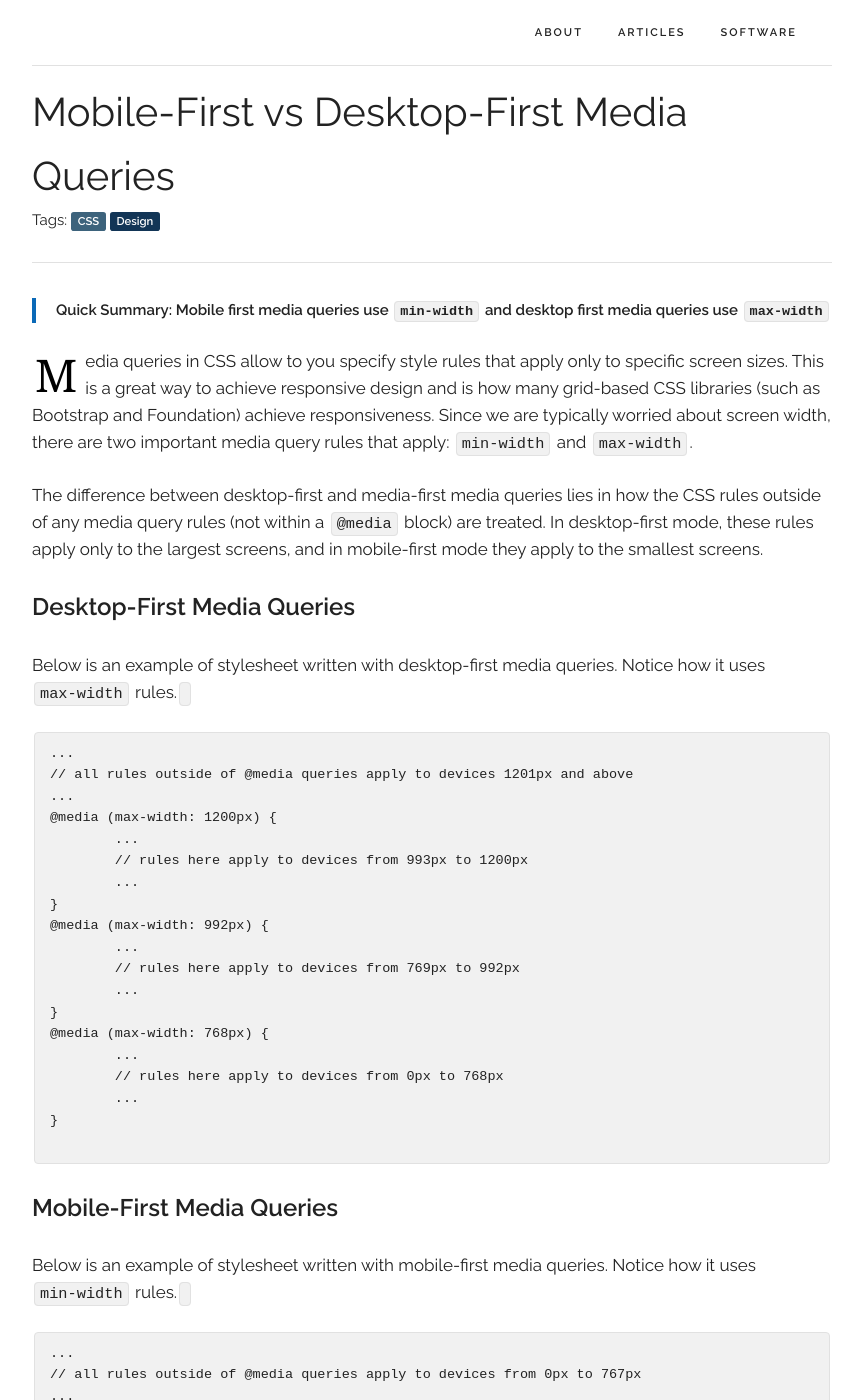
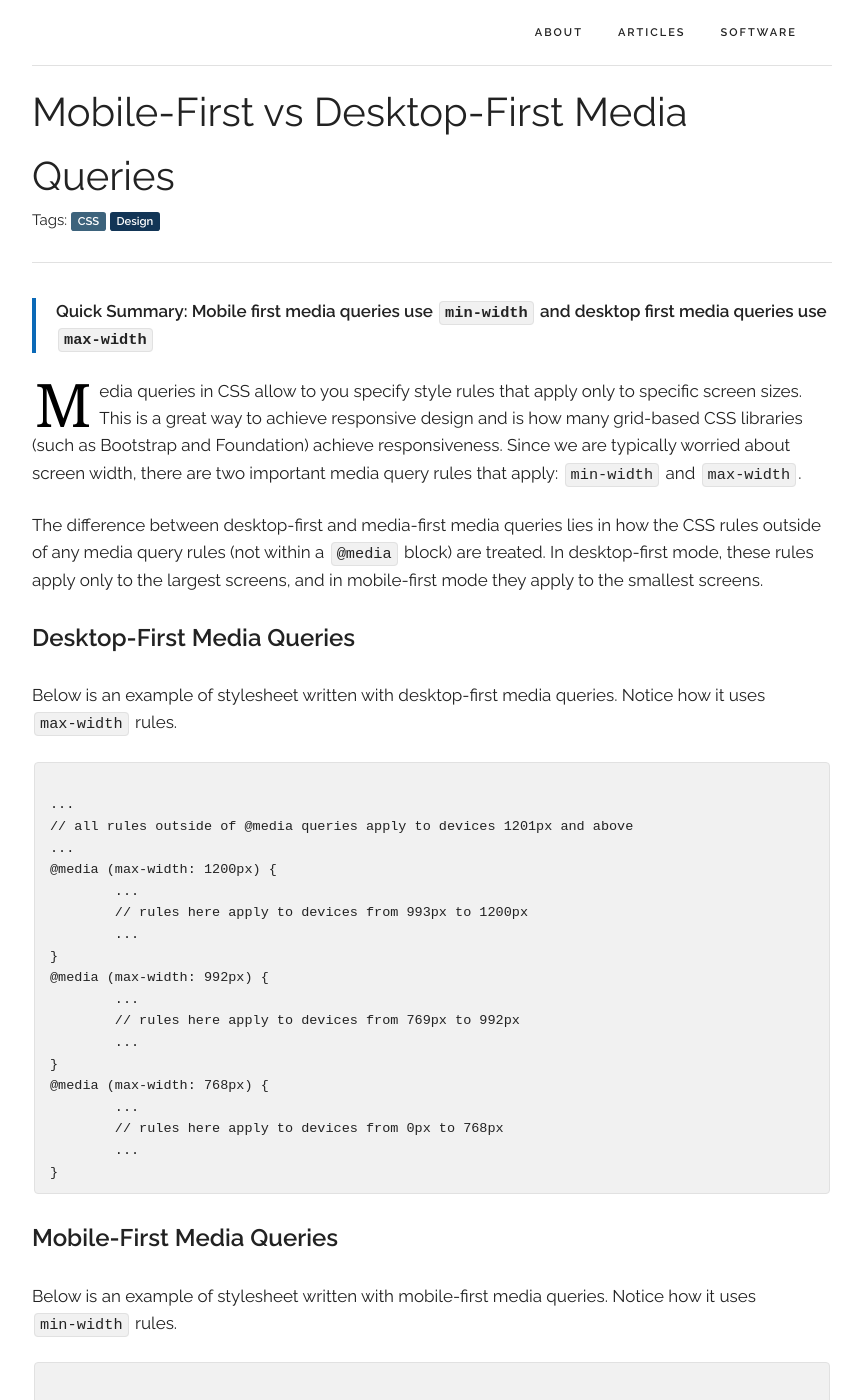
Before and after one commit to joegalley/joegalley.github.io, a Jekyll site: the page built from articles/mobile-first-vs-desktop-first-media-queries.html, in a window 1280 px wide and 1400 px high. Shown: the whole window, without its empty margins (208-1069 px from the left). Built offline with Jekyll 4.4.1, drawn with Linux system fonts in a browser that asks for light colours; nearby versions of some CDN libraries.

Commit message:
update css

```diff
--- a/articles/mobile-first-vs-desktop-first-media-queries.html
+++ b/articles/mobile-first-vs-desktop-first-media-queries.html
@@ -36,7 +36,9 @@ tags: css design
 
 			<p class="content-paragraph">Below is an example of stylesheet written with desktop-first media queries.
 				Notice how it uses <code>max-width</code> rules.
-			<code><pre>
+			</p>
+
+<pre><code>
 ...
 // all rules outside of @media queries apply to devices 1201px and above
 ...
@@ -55,15 +57,16 @@ tags: css design
 	// rules here apply to devices from 0px to 768px
 	...
 }
-			</pre></code>
-			</p>
+</code></pre>
+
 
 			<p class="content-paragraph-title">Mobile-First Media Queries</p>
 
 			<p class="content-paragraph">Below is an example of stylesheet written with mobile-first media queries.
 				Notice how it uses <code>min-width</code> rules.
+			</p>
 
-<code><pre>
+<pre><code>
 ...
 // all rules outside of @media queries apply to devices from 0px to 767px
 ...
@@ -82,8 +85,7 @@ tags: css design
 	// rules here apply to devices 1200px and greater
 	...
 }
-</pre></code>
-			</p>
+</code></pre>
 
 			<p class="content-paragraph-title">Which one should you use?</p>
 
@@ -92,4 +94,3 @@ tags: css design
 				mobile-first media queries and override styles on progressively larger screen sizes. But if you expect
 				the desktop to take the most time to design for, then you should develop with desktop-first queries and
 				override styles on progressively smaller devices.
-		</div>
--- a/articles/what-is-http-basic-authentication.html
+++ b/articles/what-is-http-basic-authentication.html
@@ -13,8 +13,8 @@ tags: web-development http
 
 <hr>
 
-<p>
-    <b>Set the following header: <code>Authorization: base64(username:password)</code></b>
+<p class="quick-summary">
+    <b>Quick summary: Set the following header: <code>Authorization: base64(username:password)</code></b>
 </p>
 
 <p><span class="drop-caps">N</span>ot everything on the Internet is made to be public. Only you should be able to edit
@@ -40,6 +40,6 @@ tags: web-development http
     <code>Zm9vOnBhc3N3b3JkMTIz</code>. So to use Basic authentication for this requests, the header will look like:
 </p>
 
-<p class="callout">
+<p class="quick-summary">
    Authorization: Basic Zm9vOnBhc3N3b3JkMTIz
 </p>
--- a/assets/css/style.css
+++ b/assets/css/style.css
@@ -317,6 +317,7 @@
 }
 
 .quick-summary {
+    font-size: 1.5rem;
 	border-left: 4px solid #0b69b7;
     padding-left: 20px;
     font-weight: bold;
@@ -326,7 +327,7 @@
     color: #000;
     float: left;
     font-family: Georgia;
-    font-size: 60px;
+    font-size: 45px;
     line-height: 45px;
     padding-top: 4px;
     padding-right: 8px;
@@ -372,7 +373,6 @@ pre>code {
         display: block;
         margin: 0 auto;
         width: 50%;
-        margin-bottom: 0;
     }
     #s-links ul li a {
         display: block;
@@ -382,6 +382,9 @@ pre>code {
         font-size: 4rem;
     }
     .content-paragraph {
+        font-size: 1.7rem;
+    }
+    .quick-summary {
         font-size: 1.7rem;
     }
     .show-sm {
@@ -402,7 +405,7 @@ pre>code {
         font-size: 4rem;
     }
     .drop-caps {
-        font-size: 45px;
+        font-size: 60px;
     }
 }
 .callout {
```
